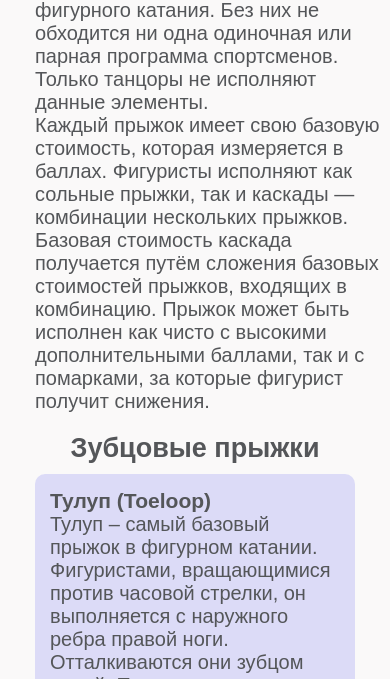
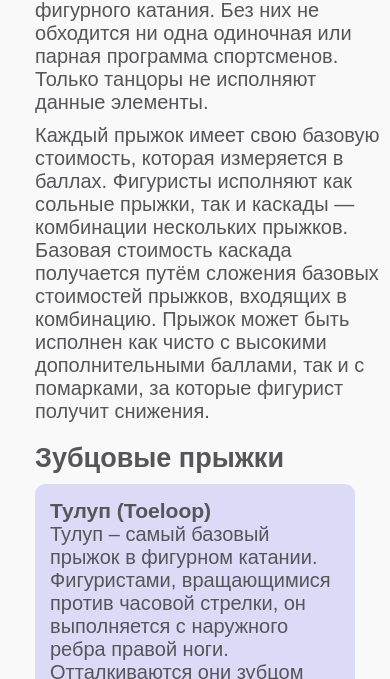
Before and after one commit to Libeausta/libeausta.github.io, a plain HTML site: page figureskating/index.html in a window 390 px wide. Shown: the part 165-844 px from the top of the page. Drawn offline with Linux system fonts and the light colour scheme.

Commit message:
Update css.css

```diff
--- a/figureskating/css/css.css
+++ b/figureskating/css/css.css
@@ -17,7 +17,9 @@ body{
 	font-size: 18px;
 	overflow-x: hidden;
 }
-
+p {
+	margin-bottom: 10px;
+}
 .desc_header {
 	margin: 40px 0px 20px 55px;
 	width: 90%;
@@ -91,5 +93,9 @@ img {
 		margin-left: 35px;
 		margin-right: 35px;
 	}
-
+	.title, .desc_title {
+		text-align: left;
+		margin-left: 35px;
+		margin-right: 35px;
+	}
 }
```
